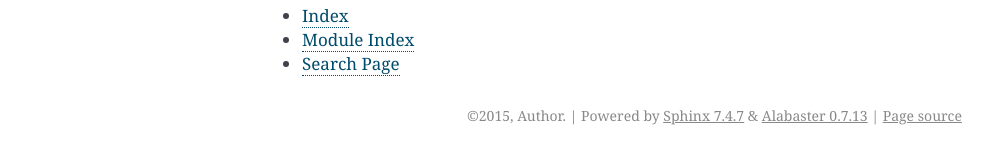
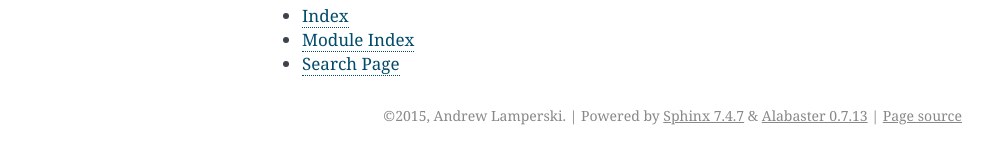
Before and after one commit to HRClab/SimInterface, a Sphinx documentation site: the page built from docs/index.rst, in a window 1280 px wide. Shown: the part 884-1036 px from the top of the page, without its empty margins (148-1141 px from the left). Built offline with Sphinx 7.4.7, drawn with Linux system fonts in a browser that asks for light colours.

Commit message:
put in my name

```diff
--- a/docs/conf.py
+++ b/docs/conf.py
@@ -53,8 +53,8 @@ master_doc = 'index'
 
 # General information about the project.
 project = u'SimInterface'
-copyright = u'2015, Author'
-author = u'Author'
+copyright = u'2015, Andrew Lamperski'
+author = u'Andrew Lamperski'
 
 # The version info for the project you're documenting, acts as replacement for
 # |version| and |release|, also used in various other places throughout the
```
